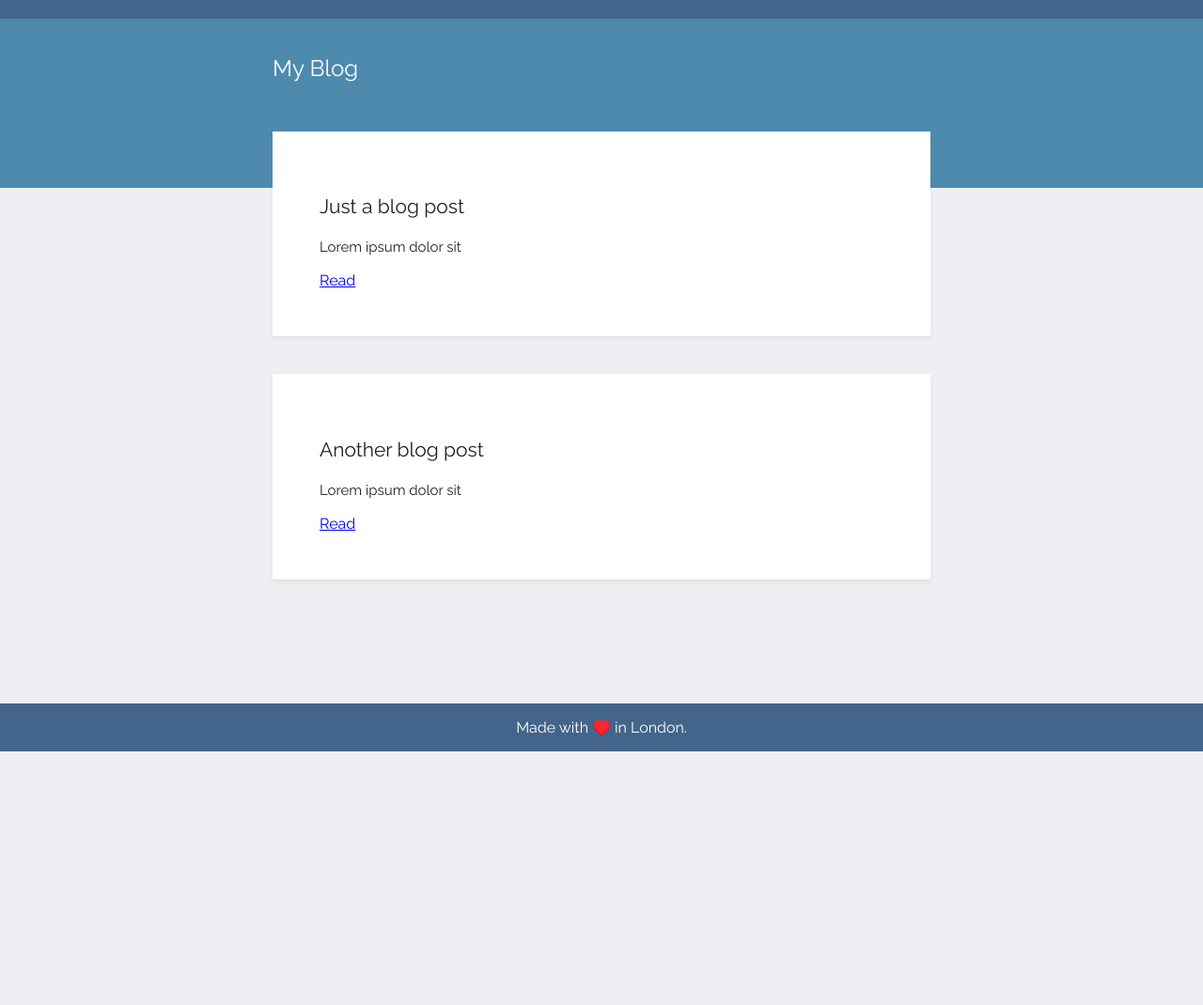
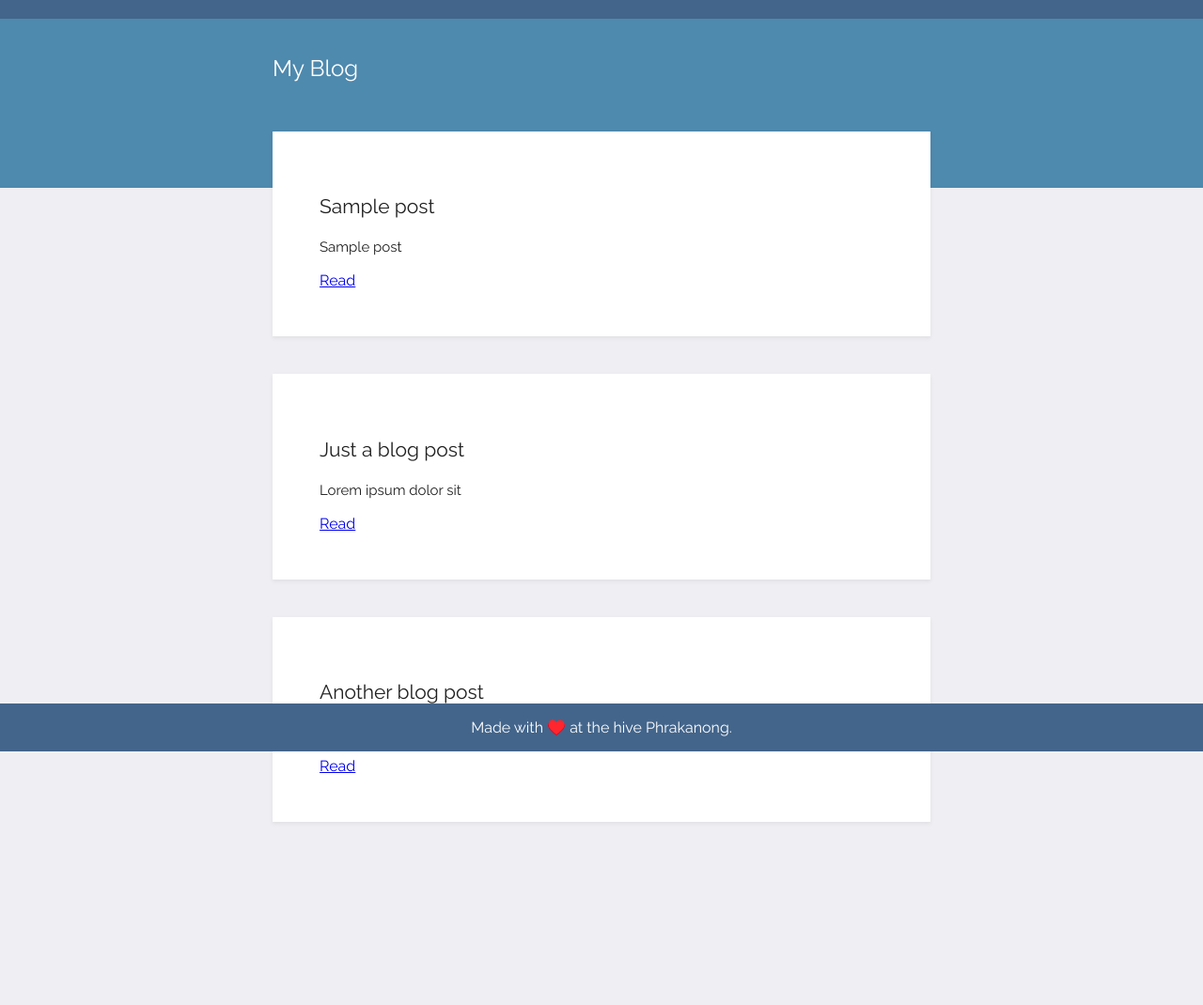
Before and after one commit to matthewgiem/links_with_jinja, a Flask app: template templates/index.html in a window 1280 px wide. Shown: the whole page at 94% size. Before the commit the page ends 800 px from the top, so only its background shows below. Run offline with Flask 3, Linux system fonts and the light colour scheme; the template is opened without the code that fills it: most values are stand-ins (such as "Sample title", 1, 10 or a date in 2020).

Commit message:
print all the blog posts to the main screen

```diff
--- a/main.py
+++ b/main.py
@@ -1,11 +1,23 @@
 from flask import Flask, render_template
+from post import Post
+import requests
+
+posts = requests.get("https://api.npoint.io/c790b4d5cab58020d391").json()
+post_objects = []
+for post in posts:
+    post_obj = Post(post["id"], post["title"], post["subtitle"], post["body"])
+    post_objects.append(post_obj)
 
 
 app = Flask(__name__)
 
 @app.route('/')
 def home():
-    return render_template("index.html")
+    return render_template("index.html", all_posts=post_objects)
+
+@app.route('/')
+def show_blog():
+    pass
 
 if __name__ == "__main__":
     app.run(debug=True)
--- a/post.py
+++ b/post.py
@@ -1,2 +1,6 @@
 class Post:
-    pass
+    def __init__(self, post_id, title, subtitle, body):
+        self.id = post_id
+        self.title = title
+        self.subtitle = subtitle
+        self.body = body
--- a/templates/index.html
+++ b/templates/index.html
@@ -11,6 +11,16 @@
     <div class="top">
         <div class="title"><h1>My Blog</h1></div>
     </div>
+
+    {% for post in all_posts %}
+    <div class="content">
+        <div class="card">
+            <h2>{{ post.title }}</h2>
+            <p class="text">{{ post.subtitle }}</p>
+            <a href="{{ url_for('show_blog', blog_id=post.id) }}">Read</a>
+        </div>
+    </div>
+    {% endfor %}
     <div class="content">
         <div class="card">
             <h2>Just a blog post</h2>
@@ -28,6 +38,6 @@
 </div>
 </body>
 <footer>
-    <p>Made with ♥️ in London.</p>
+    <p>Made with ♥️ at the hive Phrakanong.</p>
 </footer>
 </html>
--- a/templates/post.html
+++ b/templates/post.html
@@ -21,6 +21,6 @@
 </div>
 </body>
 <footer>
-    <p>Made with ♥️ in London.</p>
+    <p>Made with ♥️ at the hive Phrakanong.</p>
 </footer>
 </html>
```
